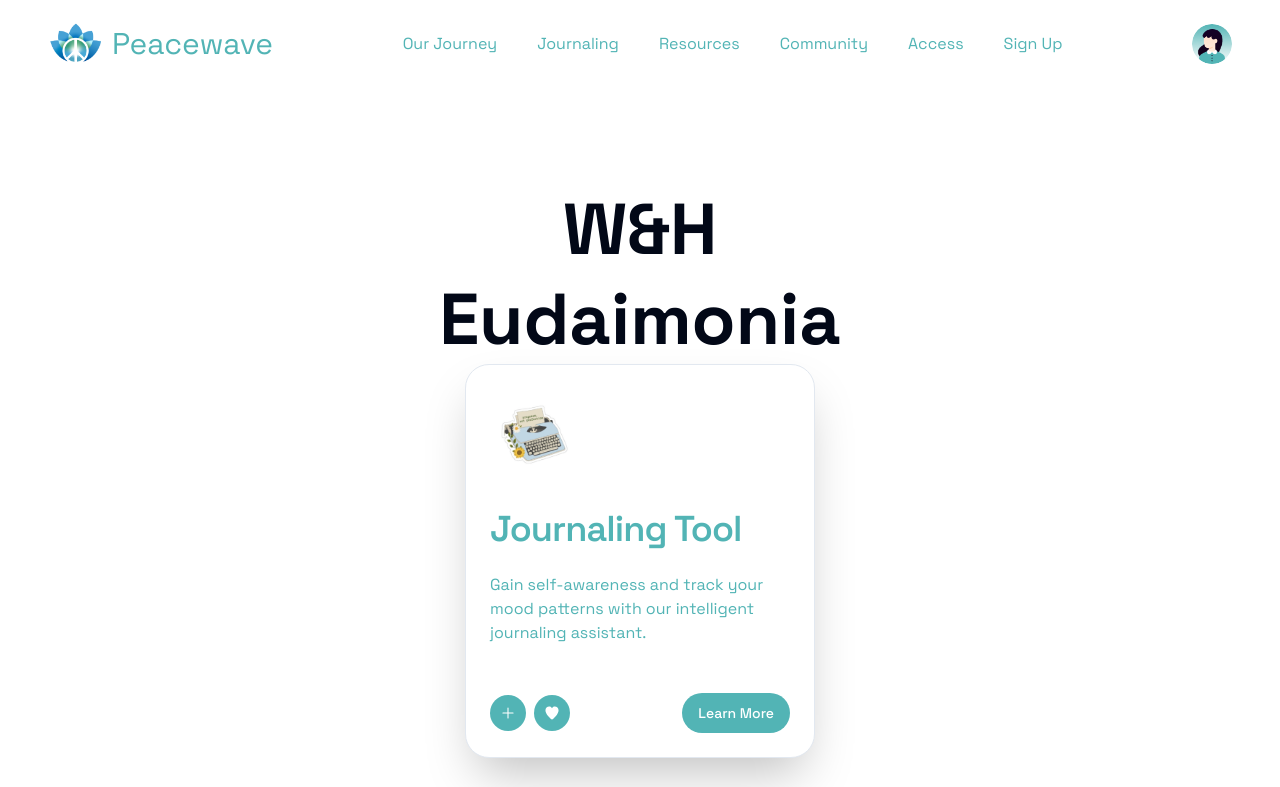
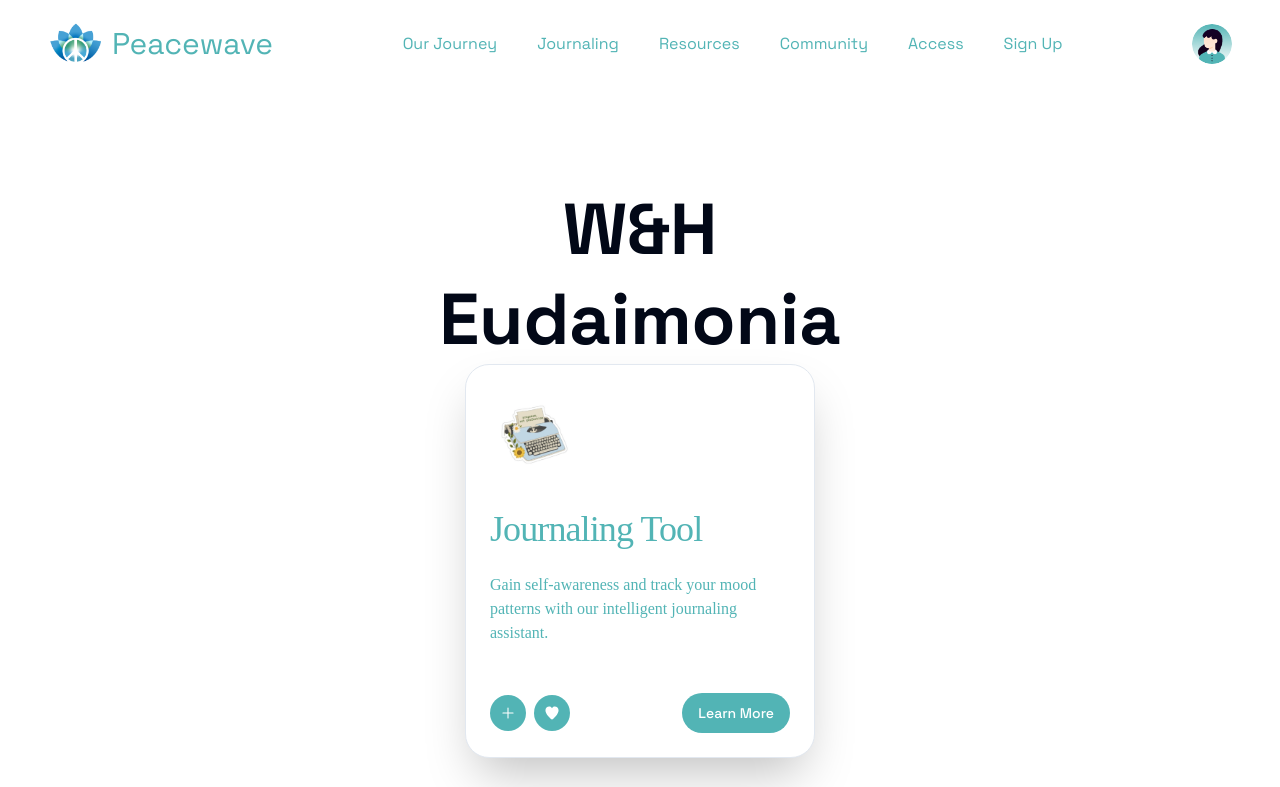
Before and after one commit to WHEUDAIMONIA/EudaimoniaFrontend, a Next.js app: page / in a window 1280 px wide. Shown: the top 787 px of the page. Built offline with nearby package versions, Linux system fonts and the light colour scheme.

Commit message:
fixed font

```diff
--- a/src/app/components/ui/service_card.tsx
+++ b/src/app/components/ui/service_card.tsx
@@ -35,7 +35,7 @@ const ServiceCard: React.FC<ServiceCardProps> = ({
           height={90}
           className='pb-7'
         />
-        <CardTitle className='font-andada text-4xl text-primary'>
+        <CardTitle className='font-andada text-4xl font-normal text-primary'>
           {title}
         </CardTitle>
       </CardHeader>
--- a/src/app/font.ts
+++ /dev/null
@@ -1,8 +0,0 @@
-import { Andada_Pro } from 'next/font/google'
-
-const andadaPro = Andada_Pro({
-  subsets: ['latin'],
-  weight: ['400'],
-  style: ['normal'],
-  variable: '--font-andada-pro'
-})
--- a/src/app/globals.css
+++ b/src/app/globals.css
@@ -1,7 +1,7 @@
 @tailwind base;
 @tailwind components;
 @tailwind utilities;
-
+@import url('https://fonts.googleapis.com/css2?family=Andada+Pro:ital,wght@0,400..840;1,400..840&display=swap');
 @layer base {
   :root {
     --background: 0 0% 100%;
--- a/tailwind.config.ts
+++ b/tailwind.config.ts
@@ -20,7 +20,7 @@ const config = {
     },
     extend: {
       fontFamily: {
-        andada: ['var(--font-andada-pro)']
+        andada: ['Andada Pro', 'serif']
       },
       colors: {
         border: 'hsl(var(--border))',
```
Lines whose indentation alone changed are shown as unchanged.
